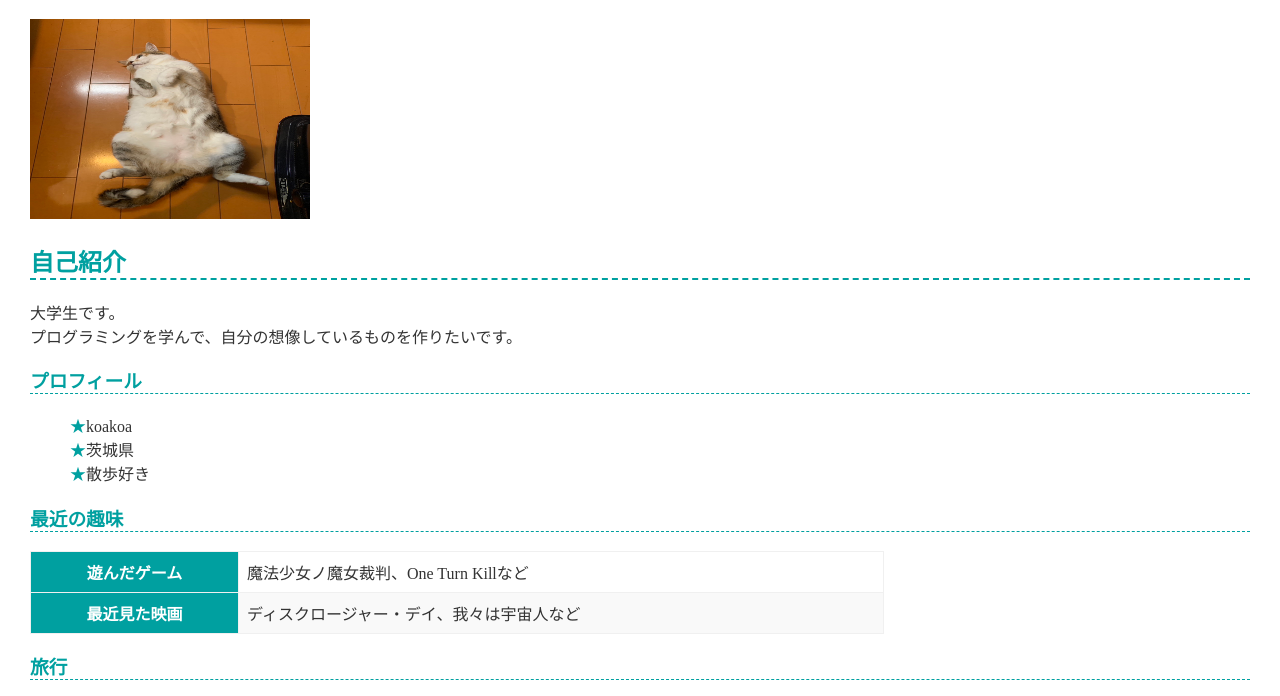
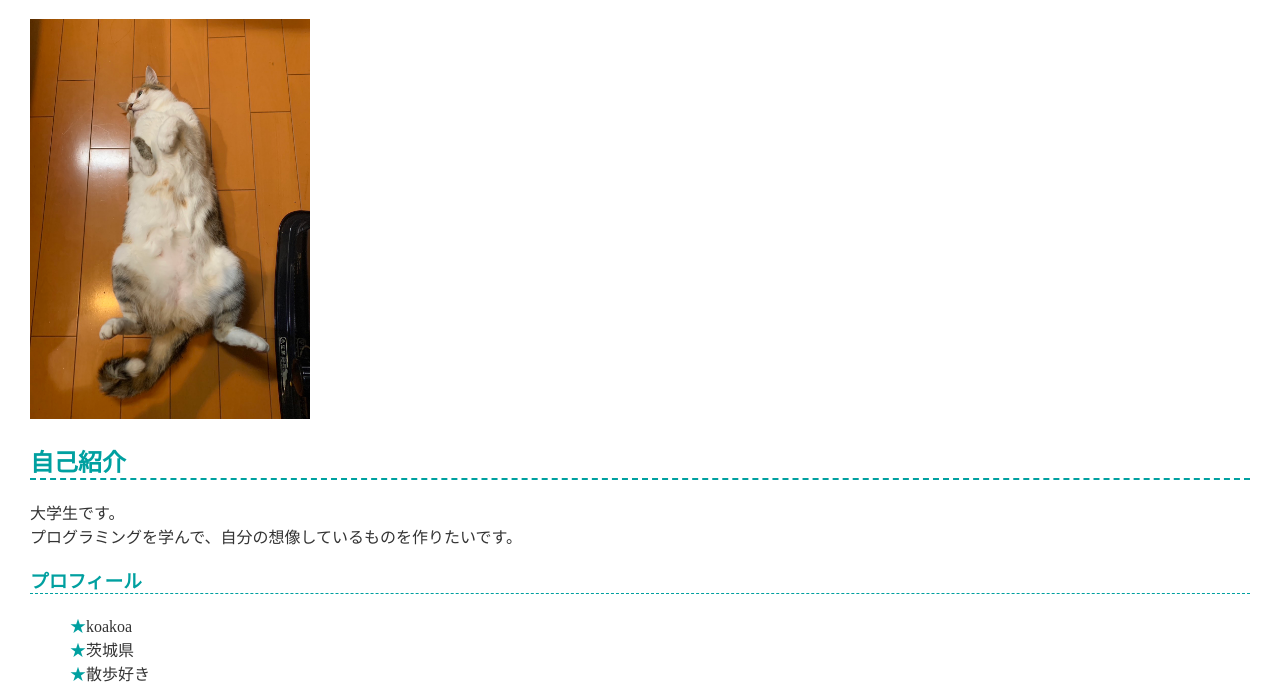
Before and after one commit to koakoa-art/koakoa-art.github.io, a plain HTML site: page index.html in a window 1280 px wide. Shown: the part 94-790 px from the top of the page. Drawn offline with Linux system fonts and the light colour scheme.

Commit message:
Update index.html

```diff
--- a/index.html
+++ b/index.html
@@ -8,7 +8,7 @@
   </head>
   <body>
     <h1>koakoa</h1>
-    <img src="S__18587652.jpg" width="280" height="200">
+    <img src="S__18587652.jpg" width="280" height="400">
 
     <h2>自己紹介</h2>
     <p>
@@ -23,7 +23,7 @@
       <li>散歩好き</li>
     </ul>
 
-    <h3>最近の趣味</h3>
+    <h3>最近の娯楽</h3>
     <table>
       <tr>
         <th>遊んだゲーム</th>
@@ -35,7 +35,7 @@
       </tr>
     </table>
 
-    <h3>旅行</h3>
+    <h3>最近の旅行</h3>
     <p>会津若松市</p>
     <ul>
       <li><img src=S__18587656_0.jpg width="280" height="200"></li>
```
